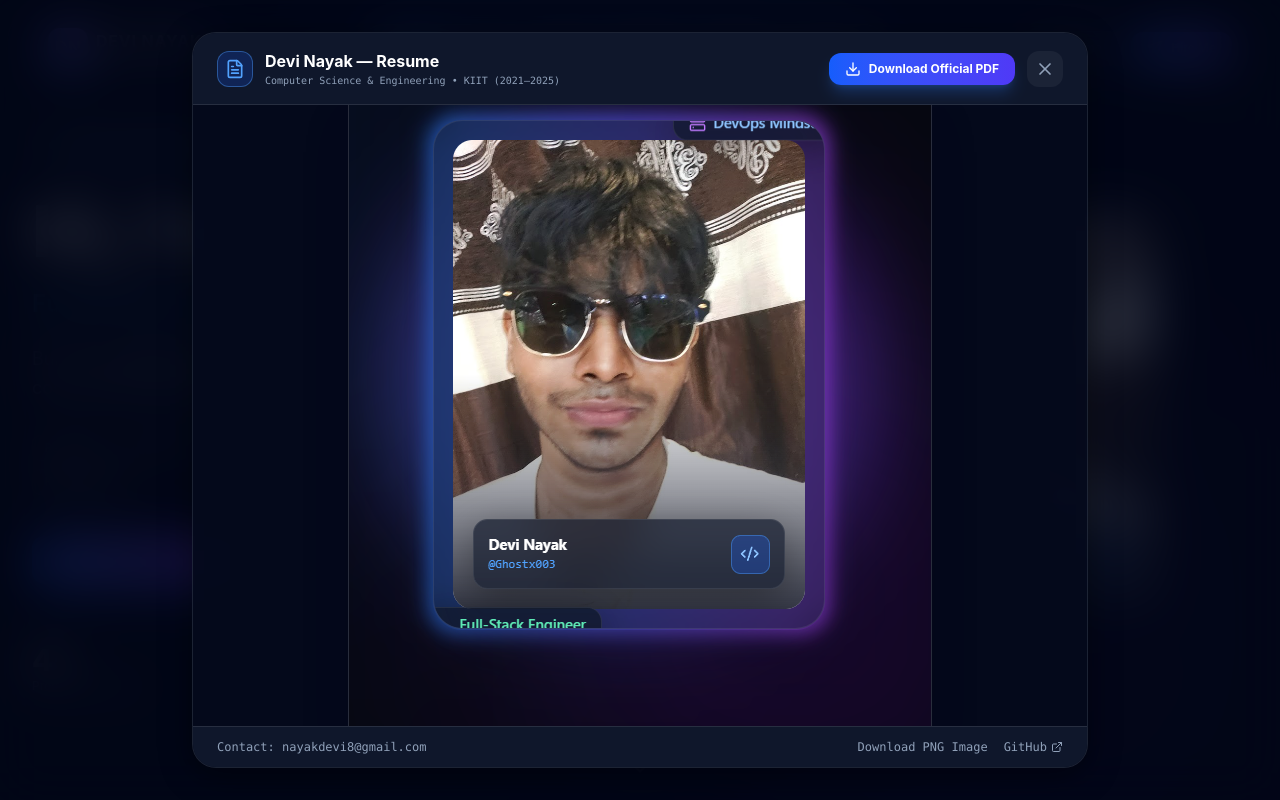
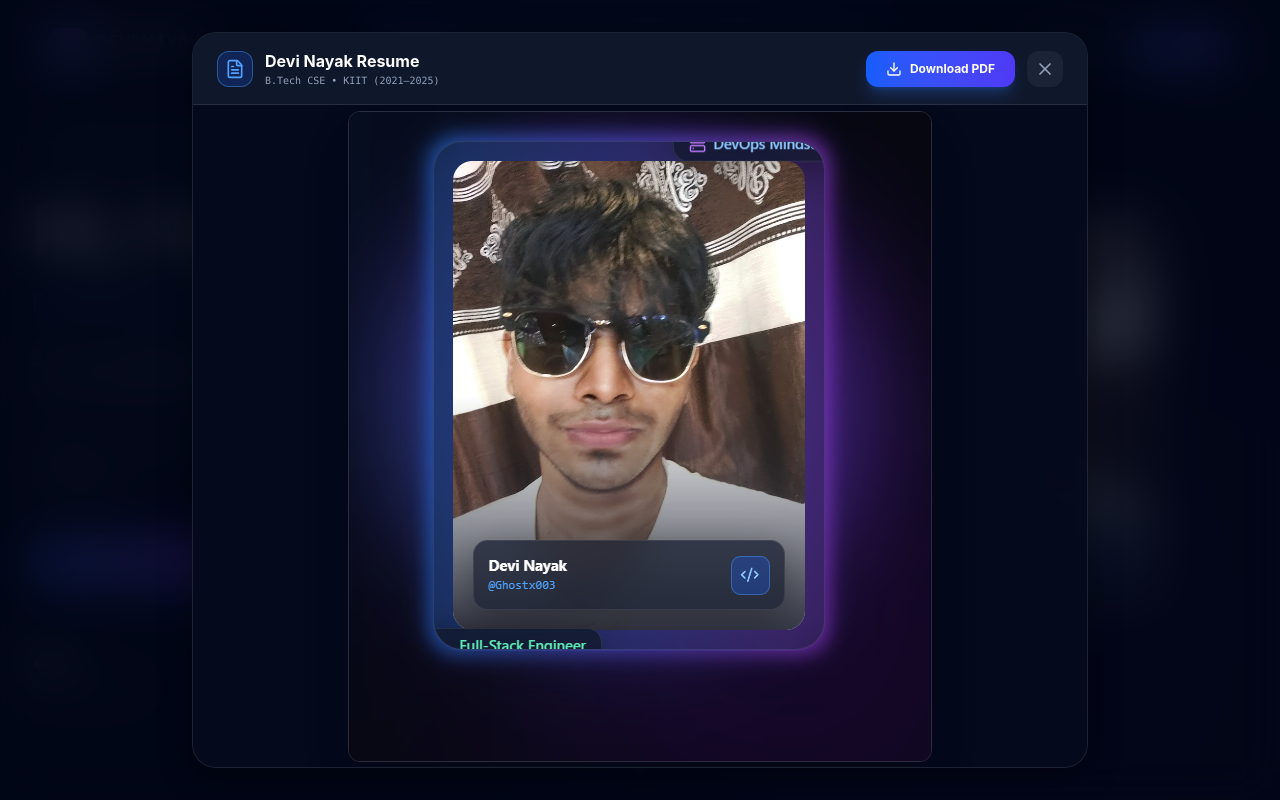
Before and after one commit to Ghostx003/PORTFOLIO-WEB, a React (Vite) app: page / in a window 1280 px wide. Both pictures are taken after a click on the button "Download Resume". Shown: the top 800 px of the page. Built offline with nearby package versions, Linux system fonts and the light colour scheme.

Commit message:
streamline_resume_modal_png_view_and_pdf_download

```diff
--- a/src/components/ResumeModal.jsx
+++ b/src/components/ResumeModal.jsx
@@ -1,5 +1,5 @@
 import React from 'react';
-import { X, Download, FileText, ExternalLink, Eye } from 'lucide-react';
+import { X, Download, FileText } from 'lucide-react';
 
 const ResumeModal = ({ isOpen, onClose }) => {
   if (!isOpen) return null;
@@ -8,15 +8,15 @@ const ResumeModal = ({ isOpen, onClose }) => {
     <div className="fixed inset-0 z-50 flex items-center justify-center p-4 sm:p-6 bg-slate-950/85 backdrop-blur-xl animate-in fade-in duration-200">
       <div className="glass-panel w-full max-w-4xl max-h-[92vh] rounded-3xl border border-white/20 shadow-2xl flex flex-col overflow-hidden">
 
-        {/* Header */}
+        {/* Header bar: Title + Download PDF button + Close */}
         <div className="flex items-center justify-between px-6 py-4 bg-slate-900 border-b border-white/10">
           <div className="flex items-center gap-3">
             <div className="w-9 h-9 rounded-xl bg-blue-600/20 border border-blue-400/40 flex items-center justify-center text-blue-400">
               <FileText className="w-5 h-5" />
             </div>
             <div>
-              <h3 className="text-base font-bold text-white">Devi Nayak — Resume</h3>
-              <p className="text-[10px] text-slate-400 font-mono">Computer Science &amp; Engineering • KIIT (2021–2025)</p>
+              <h3 className="text-base font-bold text-white">Devi Nayak Resume</h3>
+              <p className="text-[10px] text-slate-400 font-mono">B.Tech CSE • KIIT (2021–2025)</p>
             </div>
           </div>
 
@@ -26,10 +26,10 @@ const ResumeModal = ({ isOpen, onClose }) => {
               download="Devi_Nayak_Resume.pdf"
               target="_blank"
               rel="noopener noreferrer"
-              className="flex items-center gap-2 px-4 py-2 text-xs font-bold text-white bg-gradient-to-r from-blue-600 to-indigo-600 hover:from-blue-500 hover:to-indigo-500 rounded-xl shadow-lg shadow-blue-500/25 transition-all"
+              className="flex items-center gap-2 px-5 py-2.5 text-xs font-bold text-white bg-gradient-to-r from-blue-600 to-indigo-600 hover:from-blue-500 hover:to-indigo-500 rounded-xl shadow-lg shadow-blue-500/25 transition-all hover:scale-105"
             >
               <Download className="w-4 h-4" />
-              Download Official PDF
+              Download PDF
             </a>
             <button
               onClick={onClose}
@@ -40,7 +40,7 @@ const ResumeModal = ({ isOpen, onClose }) => {
           </div>
         </div>
 
-        {/* Resume Preview Body */}
+        {/* Resume PNG View Body */}
         <div className="flex-1 overflow-y-auto p-4 sm:p-6 bg-slate-950/60 flex justify-center items-center">
           <img
             src="/resume.png"
@@ -49,19 +49,6 @@ const ResumeModal = ({ isOpen, onClose }) => {
           />
         </div>
 
-        {/* Footer info bar */}
-        <div className="px-6 py-3 bg-slate-900 border-t border-white/10 flex items-center justify-between text-xs text-slate-400 font-mono">
-          <span>Contact: nayakdevi8@gmail.com</span>
-          <div className="flex items-center gap-4">
-            <a href="/resume.png" download="Devi_Nayak_Resume.png" className="hover:text-white flex items-center gap-1">
-              Download PNG Image
-            </a>
-            <a href="https://github.com/Ghostx003" target="_blank" rel="noopener noreferrer" className="hover:text-white flex items-center gap-1">
-              GitHub <ExternalLink className="w-3 h-3" />
-            </a>
-          </div>
-        </div>
-
       </div>
     </div>
   );
```
